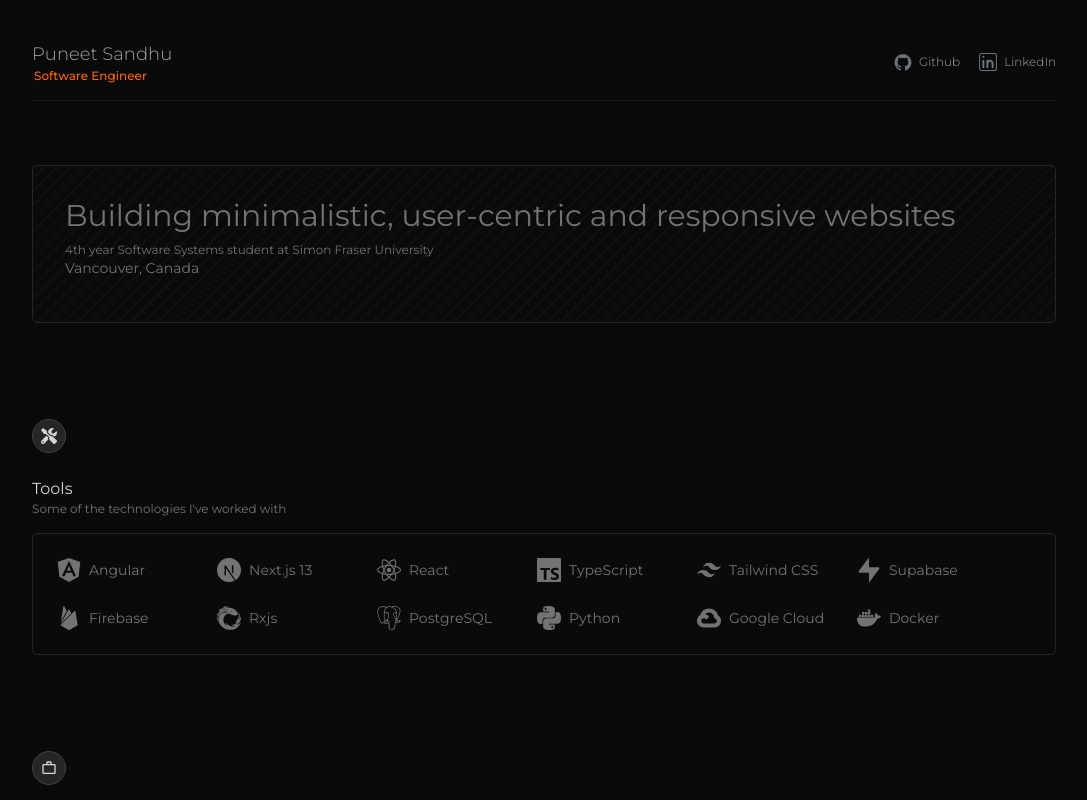
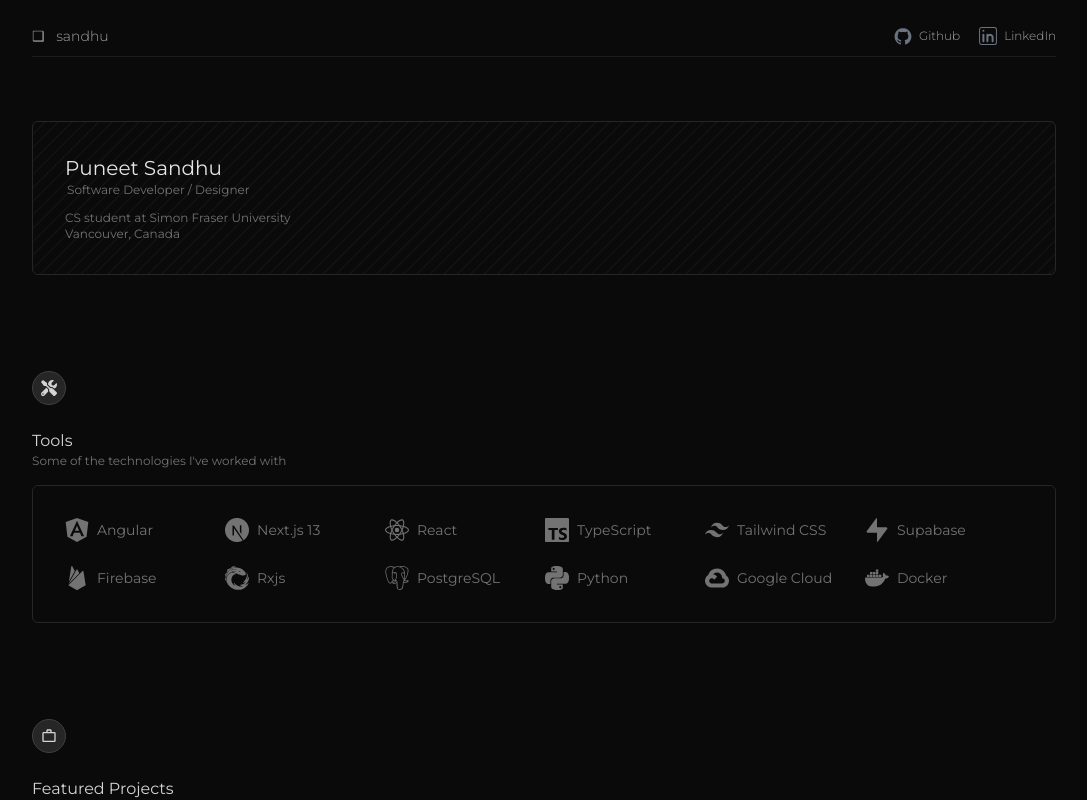
Before and after one commit to puneet-sarhali/next13-portfolio, a Next.js app: page / in a window 1280 px wide. Shown: the top 800 px of the page, without its empty margins (96-1183 px from the left). Built offline with nearby package versions, Linux system fonts and the light colour scheme; no server answers.

Commit message:
about me style changes

```diff
--- a/app/components/about.tsx
+++ b/app/components/about.tsx
@@ -22,12 +22,18 @@ export default function About() {
         </defs>
         <rect width="100%" height="100%" fill="url(#pattern_1VIMX)" opacity="1" />
       </svg>
-      <div className="border border-neutral-800 p-8 rounded-md">
-          <h1 className="text-neutral-500 text-3xl mb-2">Building minimalistic, user-centric and responsive websites</h1>
-        <p className=" text-neutral-500  text-xs flex flex-col ordinal">
-          4th year Software Systems student at Simon Fraser University
+      <div className="border border-neutral-800 px-8 py-8 rounded-md">
+          {/* <h1 className="text-neutral-500 text-3xl mb-2">Building minimalistic, user-centric and responsive websites</h1> */}
+          <a className="text-neutral-200 text-md sm:text-xl flex flex-col">
+          Puneet Sandhu
+          <span className="text-neutral-500 text-xs ml-0.5 mb-3">
+            Software Developer / Designer
+          </span>
+        </a>
+        <p className=" text-neutral-500  text-xs">
+          CS student at Simon Fraser University
         </p>
-        <p className="mb-3 text-neutral-500 text-sm">Vancouver, Canada</p>
+        <p className=" text-neutral-500 text-xs">Vancouver, Canada</p>
 
         {/* <p className="text-neutral-500 text-xs tracking-wide">
           Using my proficiencies in web development technologies to design and
--- a/app/components/sidebar.tsx
+++ b/app/components/sidebar.tsx
@@ -9,13 +9,14 @@ const font = Righteous({
 
 export default function Sidebar() {
   return (
-    <nav className="flex items-center w-full text-neutral-400 font-light mt-10 border-b border-neutral-850 pb-4">
+    <nav className="flex items-center w-full text-neutral-400 font-light mt-6 border-b border-neutral-850 pb-2">
       <div>
-        <a className="text-neutral-400 text-md sm:text-lg flex flex-col">
-          Puneet Sandhu
+        <a className="text-neutral-400 text-xl sm:text-sm">
+        <span className="mr-2">❑</span>  sandhu
+          {/* Puneet Sandhu
           <span className="text-blue-600 font-medium text-xs ml-0.5">
-            Software Engineer
-          </span>
+            Software Developer
+          </span> */}
         </a>
       </div>
       <div className="ml-auto flex gap-4">
--- a/app/components/stack.tsx
+++ b/app/components/stack.tsx
@@ -26,7 +26,7 @@ export default function stack() {
         Some of the technologies I&apos;ve worked with
       </p>
       <div>
-        <ul className="flex flex-wrap border border-neutral-800 p-6 rounded-md gap-6 text-xs sm:text-sm text-neutral-500 [&>*]:flex [&>*]:gap-2 [&>*]:items-center [&>*]:md:min-w-[8.5rem]">
+        <ul className="flex flex-wrap border border-neutral-800 sm:p-8 p-6 rounded-md gap-6 text-xs sm:text-sm text-neutral-500 [&>*]:flex [&>*]:gap-2 [&>*]:items-center [&>*]:md:min-w-[8.5rem]">
           <li>
             <SiAngular className="text-lg sm:text-2xl"></SiAngular>
             <p>Angular</p>
```
